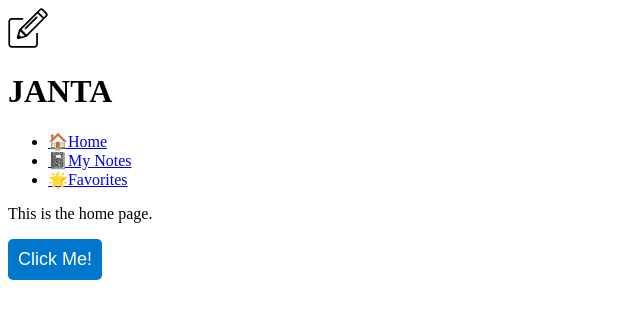
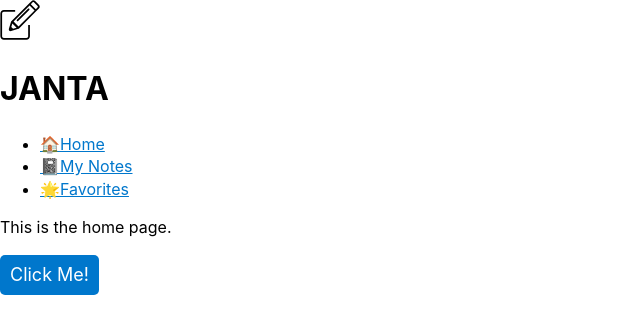
Before and after one commit to VedantWankhade/janta-web, a React (Vite) app: page / in a window 1280 px wide. Shown: the top 334 px of the page, without its empty margins (0-640 px from the left). Built offline with nearby package versions, Linux system fonts and the light colour scheme.

Commit message:
Basic global styles

```diff
--- a/App.js
+++ b/App.js
@@ -1,11 +1,13 @@
 import React from "react";
 import ReactDOM from 'react-dom';
 
+import GlobalStyle from "./components/GlobalStyle";
 import Pages from "./pages";
 
 const App = () => {
     return (
         <div>
+            <GlobalStyle />
             <Pages />
         </div>
     );
--- /dev/null
+++ b/components/GlobalStyle.js
@@ -0,0 +1,34 @@
+import { createGlobalStyle } from "styled-components";
+import normalize from 'normalize.css';
+
+export default createGlobalStyle`
+  ${normalize}
+
+  *, *:before, *:after {
+    box-sizing: border-box;
+  }
+
+  body, html {
+    height: 100%;
+    margin: 0;
+  }
+
+  body {
+    font-family: -apple-system, BlinkMacSystemFont, 'Segoe UI', Roboto,
+    Oxygen-Sans, Ubuntu, Cantarell, 'Helvetica Neue', sans-serif;
+    background-color: #fff;
+    line-height: 1.4;
+  }
+
+  a:link, a:visited {
+    color: #0077cc;
+  }
+
+  a:hover, a:focus {
+    color: #004499;
+  }
+
+  code, pre {
+    max-width: 100%;
+  }
+`;
```
